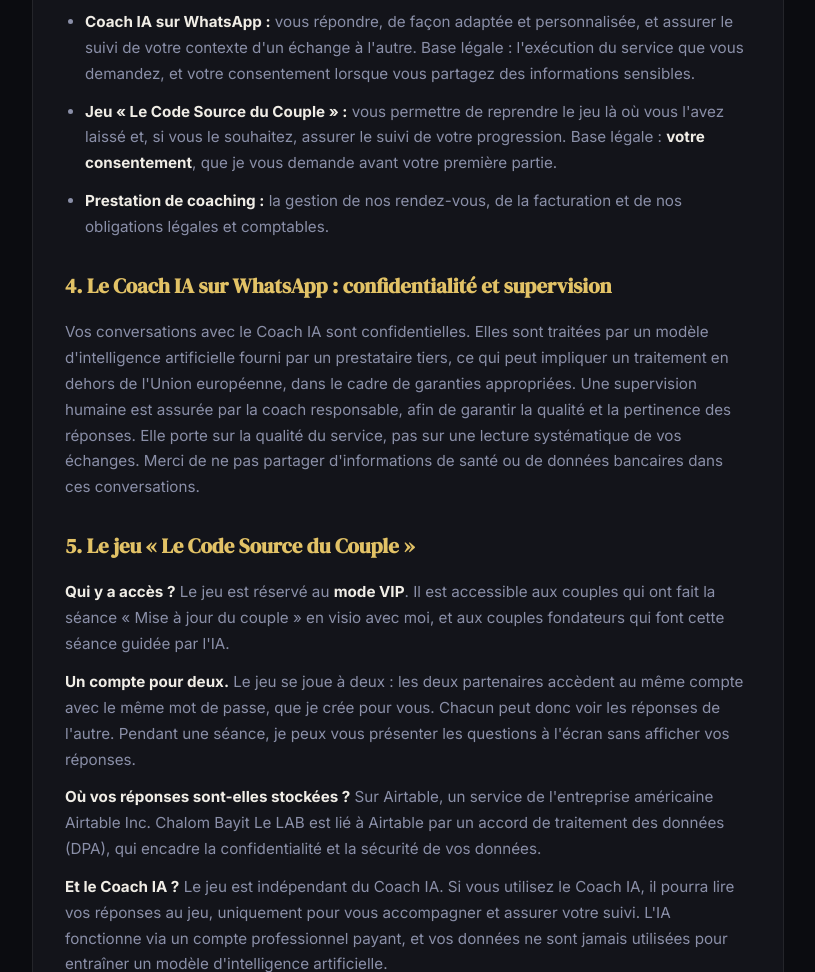
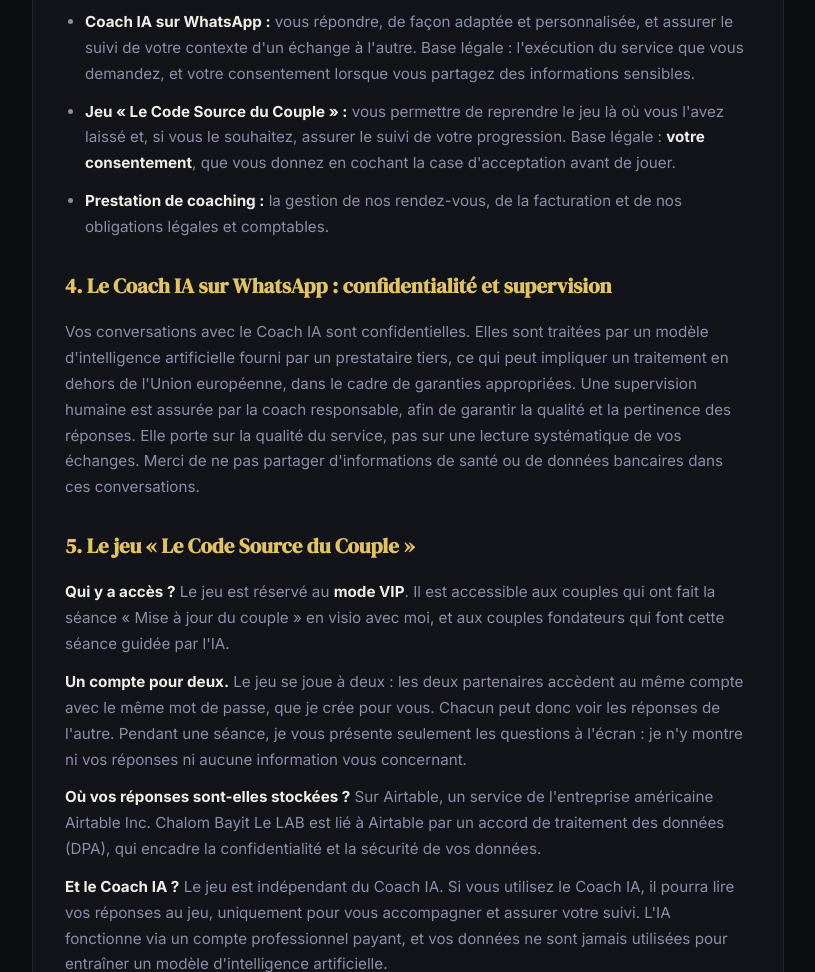
Before and after one commit to malka-del/coach-chalombayit, a plain HTML site: page politique-confidentialite.html in a window 1280 px wide. Shown: the part 1359-2331 px from the top of the page, without its empty margins (232-1047 px from the left). Drawn offline with Linux system fonts and the light colour scheme.

Commit message:
Jeu Code Source : case d'acceptation de la politique de confidentialité obligatoire avant de jouer ; précisions dans la politique
Co-Authored-By: Claude Sonnet 5.5 <noreply@anthropic.com>
Claude-Session: https://claude.ai/code/session_01FGtnMAvvtAno2Uxjiiy9Ke

```diff
--- a/politique-confidentialite.html
+++ b/politique-confidentialite.html
@@ -54,7 +54,7 @@
         <li><strong>Préinscription au webinaire :</strong> vous confirmer votre préinscription, vous envoyer l'heure et le lien de connexion, puis des informations sur le programme présenté. Base légale : <strong>votre consentement</strong>, donné en cochant la case de la préinscription.</li>
         <li><strong>Candidature au programme des couples fondateurs :</strong> étudier votre candidature, vous proposer un appel de candidature et vous relancer par e-mail si elle reste à confirmer. Base légale : <strong>votre consentement</strong>, donné en cochant la case de la candidature. La candidature est facultative : le quiz et son résultat n'en dépendent pas.</li>
         <li><strong>Coach IA sur WhatsApp :</strong> vous répondre, de façon adaptée et personnalisée, et assurer le suivi de votre contexte d'un échange à l'autre. Base légale : l'exécution du service que vous demandez, et votre consentement lorsque vous partagez des informations sensibles.</li>
-        <li><strong>Jeu « Le Code Source du Couple » :</strong> vous permettre de reprendre le jeu là où vous l'avez laissé et, si vous le souhaitez, assurer le suivi de votre progression. Base légale : <strong>votre consentement</strong>, que je vous demande avant votre première partie.</li>
+        <li><strong>Jeu « Le Code Source du Couple » :</strong> vous permettre de reprendre le jeu là où vous l'avez laissé et, si vous le souhaitez, assurer le suivi de votre progression. Base légale : <strong>votre consentement</strong>, que vous donnez en cochant la case d'acceptation avant de jouer.</li>
         <li><strong>Prestation de coaching :</strong> la gestion de nos rendez-vous, de la facturation et de nos obligations légales et comptables.</li>
       </ul>
 
@@ -63,7 +63,7 @@
 
       <h2 id="jeu">5. Le jeu « Le Code Source du Couple »</h2>
       <p><strong>Qui y a accès ?</strong> Le jeu est réservé au <strong>mode VIP</strong>. Il est accessible aux couples qui ont fait la séance « Mise à jour du couple » en visio avec moi, et aux couples fondateurs qui font cette séance guidée par l'IA.</p>
-      <p><strong>Un compte pour deux.</strong> Le jeu se joue à deux : les deux partenaires accèdent au même compte avec le même mot de passe, que je crée pour vous. Chacun peut donc voir les réponses de l'autre. Pendant une séance, je peux vous présenter les questions à l'écran sans afficher vos réponses.</p>
+      <p><strong>Un compte pour deux.</strong> Le jeu se joue à deux : les deux partenaires accèdent au même compte avec le même mot de passe, que je crée pour vous. Chacun peut donc voir les réponses de l'autre. Pendant une séance, je vous présente seulement les questions à l'écran : je n'y montre ni vos réponses ni aucune information vous concernant.</p>
       <p><strong>Où vos réponses sont-elles stockées ?</strong> Sur Airtable, un service de l'entreprise américaine Airtable Inc. Chalom Bayit Le LAB est lié à Airtable par un accord de traitement des données (DPA), qui encadre la confidentialité et la sécurité de vos données.</p>
       <p><strong>Et le Coach IA ?</strong> Le jeu est indépendant du Coach IA. Si vous utilisez le Coach IA, il pourra lire vos réponses au jeu, uniquement pour vous accompagner et assurer votre suivi. L'IA fonctionne via un compte professionnel payant, et vos données ne sont jamais utilisées pour entraîner un modèle d'intelligence artificielle.</p>
 
```
Also changed, not shown: code-source.html (+11 -0 lines).
